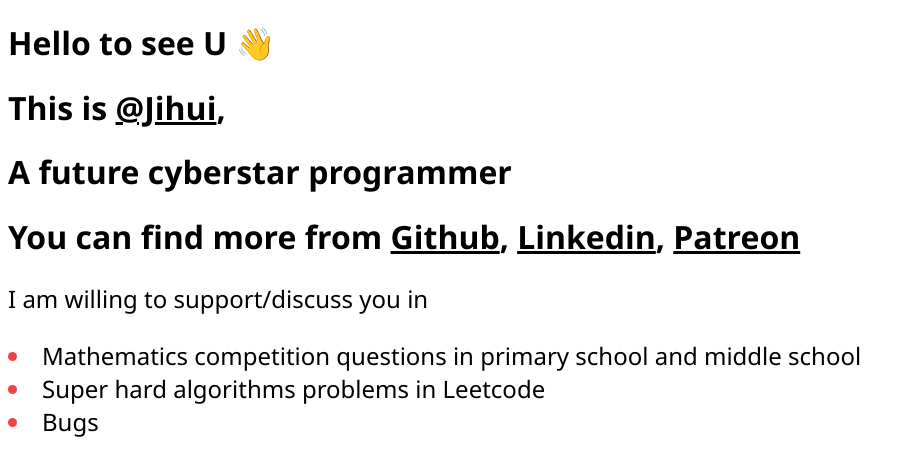
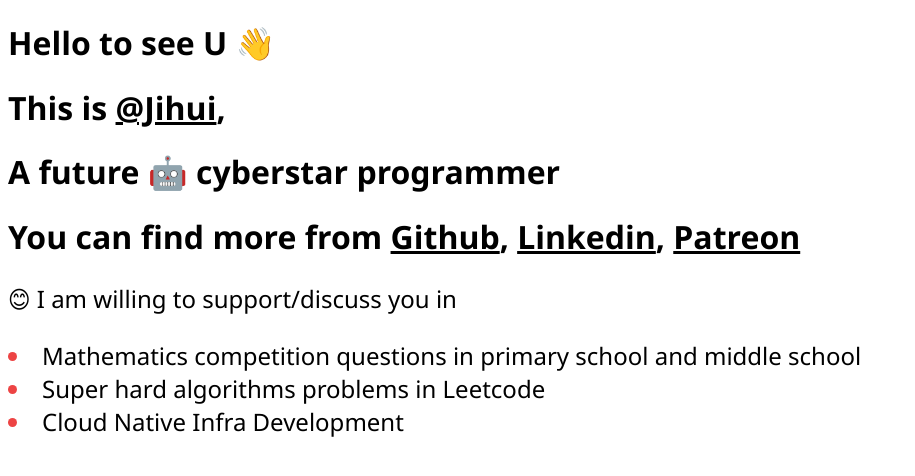
Before and after one commit to huangjihui511/jihui-homepage, a plain HTML site: page index.html in a window 1280 px wide. Shown: the whole page, without its empty margins (0-915 px from the left). Drawn offline with Linux system fonts and the light colour scheme.

Commit message:
add emoji

```diff
--- a/index.html
+++ b/index.html
@@ -14,15 +14,15 @@
         This is <a class="jihui-attention" href="mailto:huangjihui511@hotmail.com">@Jihui</a>,
     </h1>
     <h1>
-        A future cyberstar programmer
+        A future 🤖 cyberstar programmer
     </h1>
     <h1>
         You can find more from <a class="jihui-attention" href="https://github.com/huangjihui511">Github</a>, <a class="jihui-attention" href="https://www.linkedin.com/in/jihui-huang-888b01242/">Linkedin</a>, <a class="jihui-attention" href="https://www.patreon.com/user?u=78551212">Patreon</a>
     </h1>
-    <p>I am willing to support/discuss you in</p>
+    <p>😊 I am willing to support/discuss you in</p>
     <li>Mathematics competition questions in primary school and middle school</li>
     <li>Super hard algorithms problems in Leetcode</li>
-    <li>Bugs</li>
+    <li>Cloud Native Infra Development</li>
 </body>
 
 </html>
```
